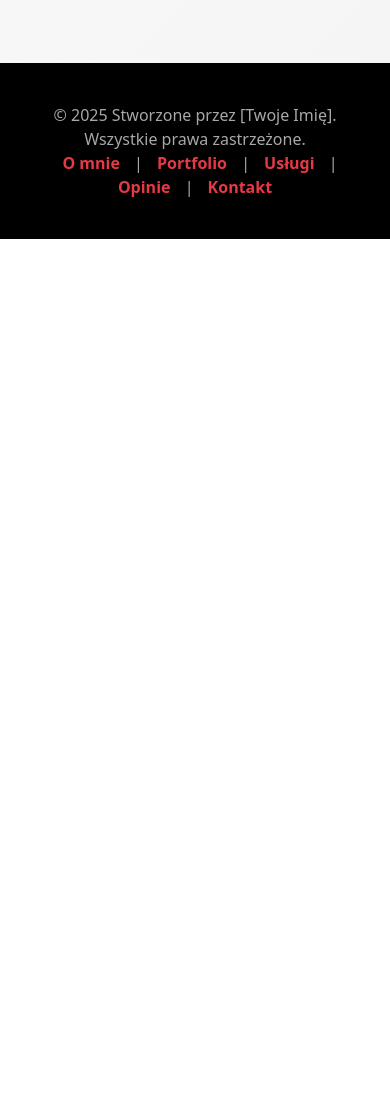
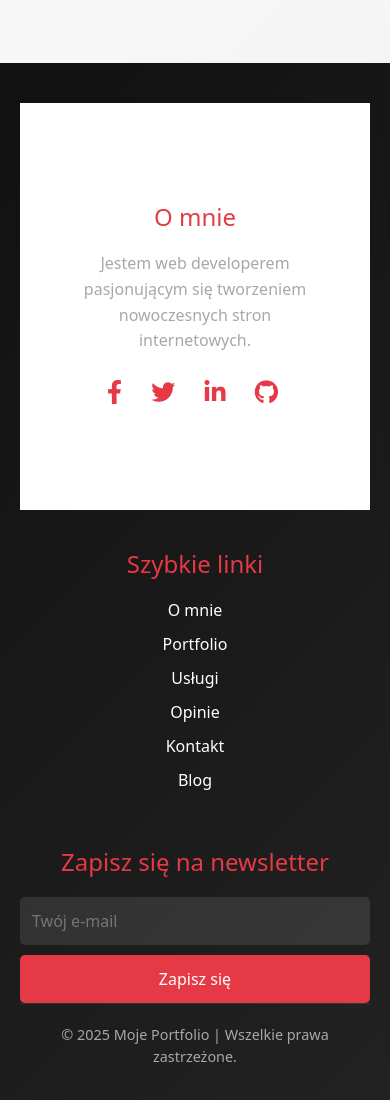
Before and after one commit to Dziadzior/Moje-Portfolio--nowe, a plain HTML site: page index.html in a window 390 px wide. Shown: the part 9663-10763 px from the top of the page. Before the commit the page ends 9902 px from the top, so only its background shows below. Drawn offline with nearby package versions, Linux system fonts and the light colour scheme.

Commit message:
Add files via upload
HTML, CSS i JS

```diff
--- a/design.css
+++ b/design.css
@@ -1160,26 +1160,160 @@ button:hover svg {
   color: var(--highlight);
 }
 
-footer {
-  padding: 40px;
-  background: var(--black);
-  color: var(--gray);
+.footer {
+  background: linear-gradient(135deg, #111, #222);
+  color: var(--white);
+  padding: 80px 50px;
   text-align: center;
+  position: relative;
+  overflow: hidden;
 }
 
-footer a {
-  color: var(--red);
-  text-decoration: none;
-  font-weight: bold;
-  margin: 0 10px;
+.footer-container {
+  display: flex;
+  justify-content: space-between;
+  gap: 40px;
+  flex-wrap: wrap;
+  max-width: 1100px;
+  margin: 0 auto;
 }
 
-footer a:hover {
-  text-decoration: underline;
+/* Stylizacja kolumn */
+.footer-column {
+  flex: 1;
+  min-width: 300px;
+  text-align: left;
 }
 
-footer p {
-  margin: 0;
+.footer-column h3 {
+  font-size: 1.8rem;
+  color: var(--red);
+  margin-bottom: 20px;
+  position: relative;
+}
+
+.footer-column p {
+  font-size: 1rem;
+  color: var(--gray);
+  margin-bottom: 15px;
+}
+
+.footer-column ul {
+  list-style: none;
+  padding: 0;
+}
+
+.footer-column ul li {
+  margin-bottom: 10px;
+}
+
+.footer-column ul li a {
+  text-decoration: none;
+  color: var(--white);
+  transition: color 0.3s ease;
+}
+
+.footer-column ul li a:hover {
+  color: var(--red);
+}
+
+/* Newsletter */
+.newsletter-form {
+  display: flex;
+  flex-direction: column;
+  gap: 10px;
+}
+
+.newsletter-form input {
+  width: 100%;
+  padding: 15px;
+  border: none;
+  border-radius: 5px;
+  font-size: 1rem;
+  background: rgba(255, 255, 255, 0.1);
+  color: var(--white);
+}
+
+.newsletter-form button {
+  width: 100%;
+  padding: 15px;
+  background: var(--red);
+  color: var(--white);
+  border: none;
+  border-radius: 5px;
+  font-size: 1rem;
+  cursor: pointer;
+  transition: background 0.3s ease;
+}
+
+.newsletter-form button:hover {
+  background: var(--highlight);
+}
+
+/* Ikony społecznościowe */
+.social-links {
+  margin-top: 20px;
+}
+
+.social-links a {
+  font-size: 1.5rem;
+  color: var(--red);
+  margin-right: 15px;
+  transition: transform 0.3s ease, color 0.3s ease;
+}
+
+.social-links a:hover {
+  transform: scale(1.2);
+  color: var(--highlight);
+}
+
+/* Sekcja dolna */
+.footer-bottom {
+  margin-top: 50px;
+  padding-top: 20px;
+  border-top: 1px solid rgba(255, 255, 255, 0.1);
+  font-size: 0.9rem;
+  display: flex;
+  justify-content: space-between;
+  align-items: center;
+  flex-wrap: wrap;
+  max-width: 1100px;
+  margin: 0 auto;
+}
+
+.footer-bottom p {
+  color: var(--gray);
+}
+
+/* Przycisk powrotu do góry */
+.back-to-top {
+  position: fixed;
+  bottom: 40px;
+  right: 40px;
+  width: 50px;
+  height: 50px;
+  background: var(--red);
+  color: var(--white);
+  display: flex;
+  align-items: center;
+  justify-content: center;
+  border-radius: 50%;
+  font-size: 1.5rem;
+  text-decoration: none;
+  box-shadow: 0 4px 8px rgba(0, 0, 0, 0.2);
+  transition: all 0.3s ease;
+  opacity: 0;
+  visibility: hidden;
+}
+
+.back-to-top:hover {
+  background: var(--highlight);
+  transform: scale(1.1);
+}
+
+.back-to-top.show {
+  opacity: 1;
+  visibility: visible;
 }
 
 /* Responsywność */
@@ -1192,4 +1326,47 @@ footer p {
   .contact-map {
     height: 350px;
   }
+
+  .footer-container {
+    flex-direction: column;
+    text-align: center;
+  }
+
+  .footer-column {
+    text-align: center;
+  }
+
+  .footer-bottom {
+    flex-direction: column;
+    text-align: center;
+  }
 }
+
+@media (max-width: 768px) {
+  .footer {
+    padding: 60px 30px;
+  }
+
+  .back-to-top {
+    bottom: 20px;
+    right: 20px;
+    width: 40px;
+    height: 40px;
+    font-size: 1.2rem;
+  }
+}
+
+@media (max-width: 480px) {
+  .footer {
+    padding: 40px 20px;
+  }
+
+  .footer-column h3 {
+    font-size: 1.5rem;
+  }
+
+  .newsletter-form input,
+  .newsletter-form button {
+    padding: 12px;
+  }
+}
--- a/index.html
+++ b/index.html
@@ -574,14 +574,57 @@
       </div>
     </section>
 
-    <footer>
-      <p>
-        &copy; 2025 Stworzone przez [Twoje Imię]. Wszystkie prawa zastrzeżone.
-      </p>
-      <a href="#about">O mnie</a> | <a href="#portfolio">Portfolio</a> |
-      <a href="#services">Usługi</a> | <a href="#testimonials">Opinie</a> |
-      <a href="#contact">Kontakt</a>
+    <footer class="footer">
+      <div class="footer-container">
+        <!-- Kolumna 1: O mnie -->
+        <div class="footer-column about">
+          <h3>O mnie</h3>
+          <p>
+            Jestem web developerem pasjonującym się tworzeniem nowoczesnych
+            stron internetowych.
+          </p>
+          <div class="social-links">
+            <a href="#"><i class="fab fa-facebook-f"></i></a>
+            <a href="#"><i class="fab fa-twitter"></i></a>
+            <a href="#"><i class="fab fa-linkedin-in"></i></a>
+            <a href="#"><i class="fab fa-github"></i></a>
+          </div>
+        </div>
+
+        <!-- Kolumna 2: Szybkie linki -->
+        <div class="footer-column quick-links">
+          <h3>Szybkie linki</h3>
+          <ul>
+            <li><a href="#about">O mnie</a></li>
+            <li><a href="#portfolio">Portfolio</a></li>
+            <li><a href="#services">Usługi</a></li>
+            <li><a href="#testimonials">Opinie</a></li>
+            <li><a href="#contact">Kontakt</a></li>
+            <li><a href="#blog">Blog</a></li>
+          </ul>
+        </div>
+
+        <!-- Kolumna 3: Newsletter -->
+        <div class="footer-column newsletter">
+          <h3>Zapisz się na newsletter</h3>
+          <form class="newsletter-form">
+            <input type="email" placeholder="Twój e-mail" required />
+            <button type="submit">Zapisz się</button>
+          </form>
+        </div>
+      </div>
+
+      <div class="footer-bottom">
+        <p>
+          &copy; <span id="year"></span> Moje Portfolio | Wszelkie prawa
+          zastrzeżone.
+        </p>
+      </div>
     </footer>
+
+    <a href="#home" class="back-to-top" id="backToTop">
+      <i class="fas fa-arrow-up"></i>
+    </a>
 
     <script src="https://cdn.jsdelivr.net/npm/bootstrap@5.3.0-alpha3/dist/js/bootstrap.bundle.min.js"></script>
     <script src="https://cdnjs.cloudflare.com/ajax/libs/aos/2.3.4/aos.js"></script>
--- a/script.js
+++ b/script.js
@@ -318,3 +318,25 @@ form.addEventListener("submit", function (event) {
     form.reset();
   }, 2000);
 });
+
+document.getElementById("year").textContent = new Date().getFullYear();
+
+const backToTopButton = document.getElementById("backToTop");
+
+// Funkcja wyświetlająca lub ukrywająca przycisk po przewinięciu
+window.addEventListener("scroll", () => {
+  if (window.scrollY > 300) {
+    backToTopButton.classList.add("show");
+  } else {
+    backToTopButton.classList.remove("show");
+  }
+});
+
+// Płynne przewijanie do góry
+backToTopButton.addEventListener("click", (event) => {
+  event.preventDefault();
+  window.scrollTo({
+    top: 0,
+    behavior: "smooth",
+  });
+});
```
